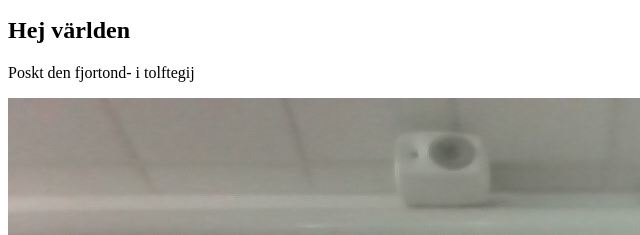
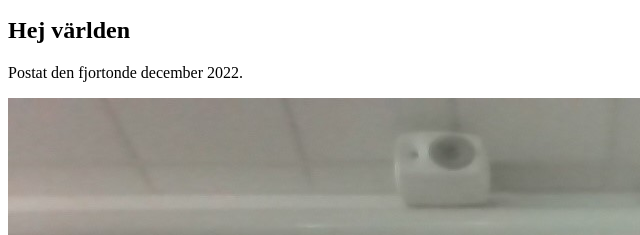
Before and after one commit to MalteserBigMan/wu1-repitition, a plain HTML site: page index.html in a window 1280 px wide. Shown: the part 197-432 px from the top of the page, 0-640 px from the left. Drawn offline with Linux system fonts and the light colour scheme.

Commit message:
fixad validering

```diff
--- a/index.html
+++ b/index.html
@@ -20,7 +20,7 @@
         <article class="blog___post">
             <header>
                 <h2>Hej världen</h2>
-                <p>Poskt den <time>fjortond- i tolftegij</time></p>
+                <p>Postat den <time datetime="2022-12-14"> fjortonde december 2022</time>.</p>
                 <img src="WIN_20211214_13_21_36_Pro.jpg" alt="">
             </header>
             <section class="blog___content">
```
